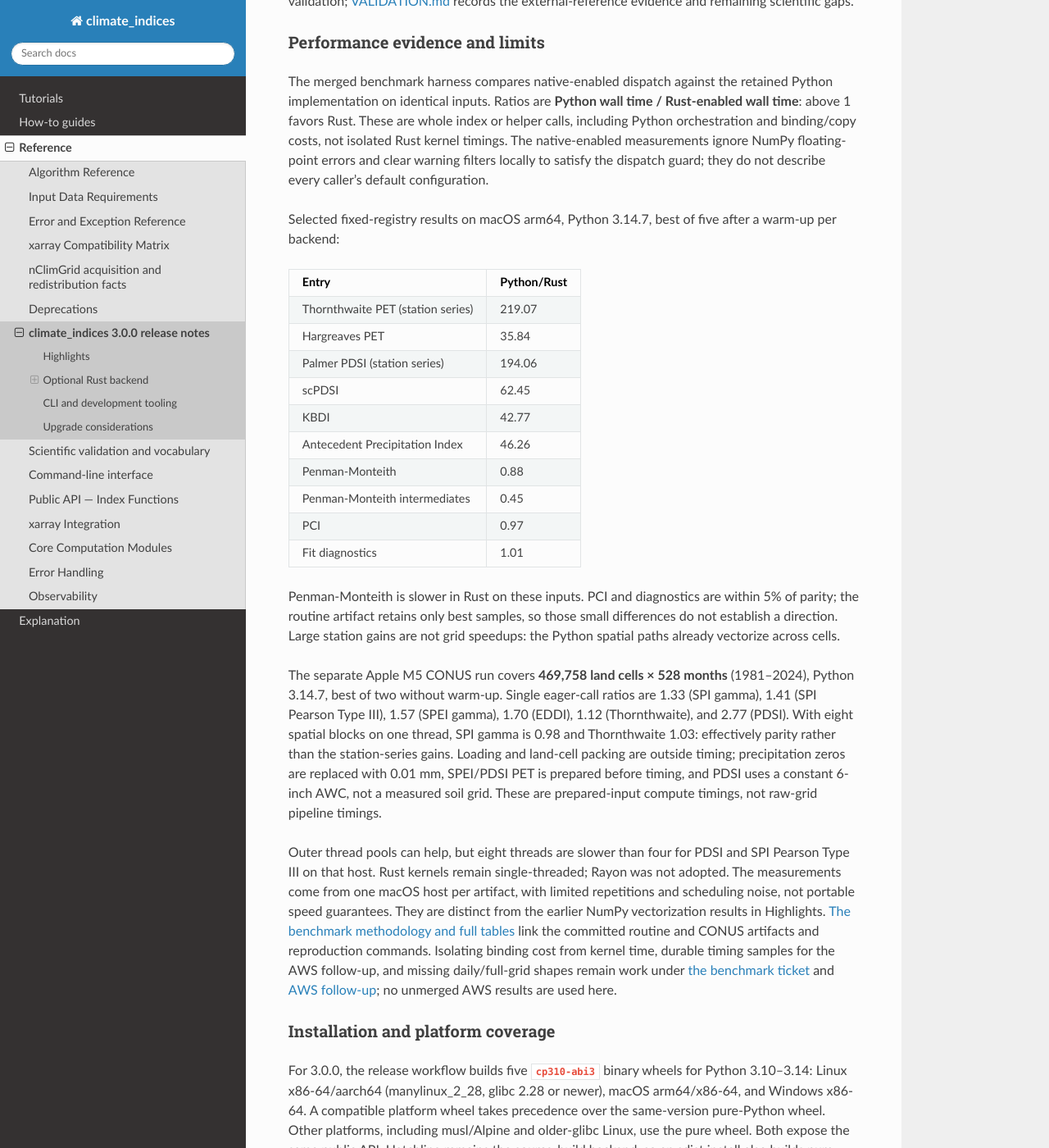
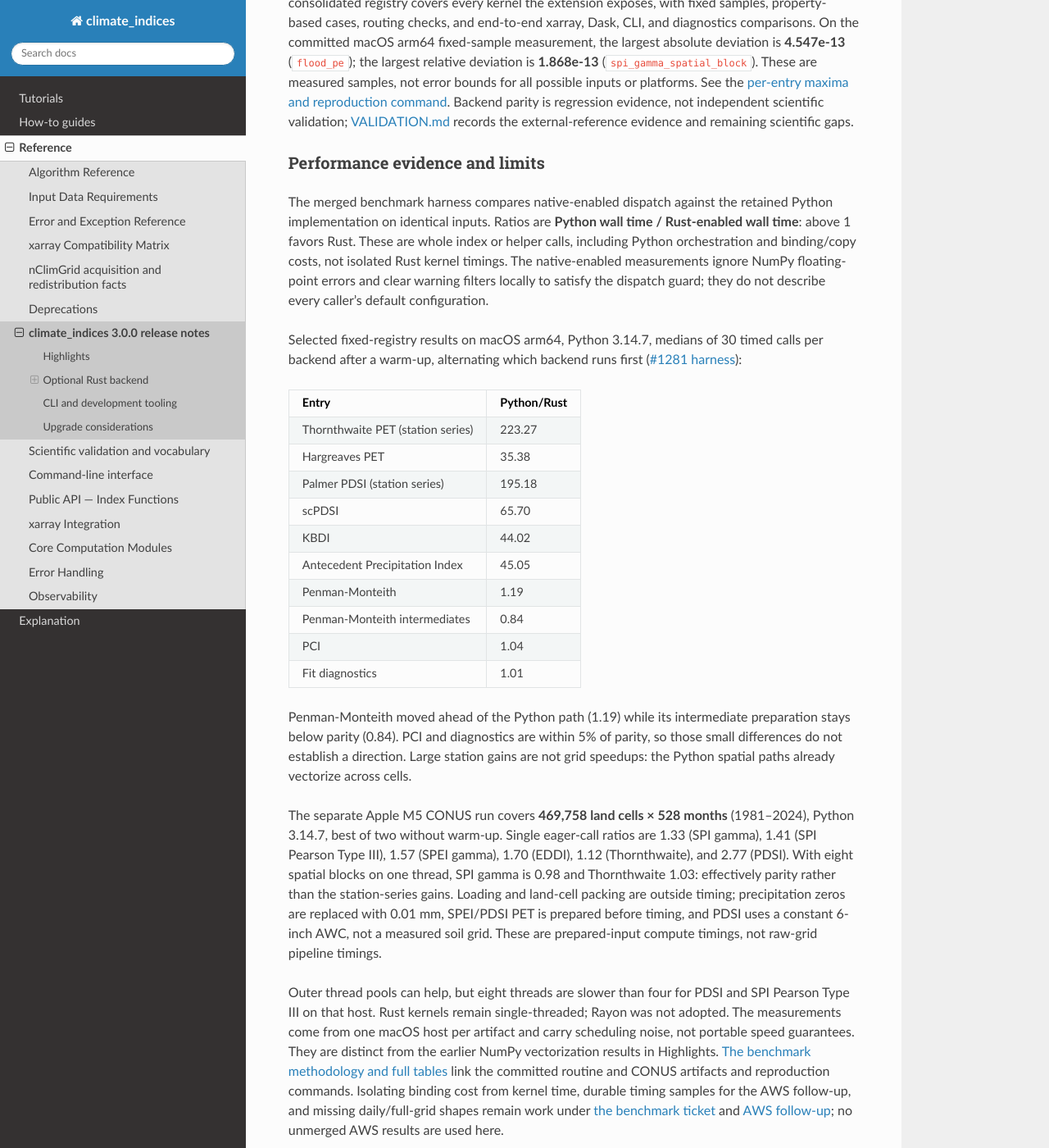
Before and after one commit to monocongo/climate_indices, a Sphinx documentation site: the page built from docs/release-notes-3.0.0.md, in a window 1280 px wide and 1400 px high, scrolled down 2059 px. Shown: the whole window at 82% size. Built offline with Sphinx 7.4.7 and the Read the Docs theme 3.1.0, drawn with Linux system fonts in a browser that asks for light colours; some of the changed text lies outside the part shown.

Commit message:
docs(release): reconcile 3.0.0 records with #1327 and #1328
Record the soil available-water-capacity ingest and the native dispatch/kernel rework in the 3.0.0 changelog, and mirror them in the curated release notes: state the landed Penman-Monteith and Pearson-fitted SPI ratios from the dispatch harness, and retire the claim that Penman-Monteith is slower in Rust.

```diff
--- a/docs/release-notes-3.0.0.md
+++ b/docs/release-notes-3.0.0.md
@@ -26,6 +26,13 @@
 - **Self-calibrated Palmer:** `scpdsi()` adds Wells-style self-calibration and a
   CLI path. Standard `pdsi()` also has a gridded xarray adapter; `scpdsi()` is
   NumPy-only.
+- **Soil water capacity for Palmer:** `climate_indices.aws_ingest` loads a soil
+  available-water-capacity source, converts it to millimetres of plant-available
+  water over a requested soil column, and harmonizes it onto the climate grid so it
+  can be passed to `pdsi()` or `scpdsi()` as the `awc` argument. USGS gNATSGO,
+  POLARIS, and a user-supplied STATSGO raster are registered, and an unavailable
+  source is reported rather than substituted. The optional raster dependencies ship
+  as the `aws` extra (#1327).
 - **More statistical options:** SPEI accepts the log-logistic distribution;
   `indices.standardized_index()` generalizes the non-negative series fitting
   pipeline to inputs such as runoff or streamflow. SPI can choose how zeros are
@@ -103,26 +110,28 @@
 floating-point errors and clear warning filters locally to satisfy the dispatch
 guard; they do not describe every caller's default configuration.
 
-Selected fixed-registry results on macOS arm64, Python 3.14.7, best of five
-after a warm-up per backend:
+Selected fixed-registry results on macOS arm64, Python 3.14.7, medians of 30 timed
+calls per backend after a warm-up, alternating which backend runs first
+([#1281 harness](https://github.com/monocongo/climate_indices/blob/main/benchmarks/README.md#dispatch-and-pm-optimization-1281--1324)):
 
 | Entry | Python/Rust |
 |---|---:|
-| Thornthwaite PET (station series) | 219.07 |
-| Hargreaves PET | 35.84 |
-| Palmer PDSI (station series) | 194.06 |
-| scPDSI | 62.45 |
-| KBDI | 42.77 |
-| Antecedent Precipitation Index | 46.26 |
-| Penman-Monteith | 0.88 |
-| Penman-Monteith intermediates | 0.45 |
-| PCI | 0.97 |
+| Thornthwaite PET (station series) | 223.27 |
+| Hargreaves PET | 35.38 |
+| Palmer PDSI (station series) | 195.18 |
+| scPDSI | 65.70 |
+| KBDI | 44.02 |
+| Antecedent Precipitation Index | 45.05 |
+| Penman-Monteith | 1.19 |
+| Penman-Monteith intermediates | 0.84 |
+| PCI | 1.04 |
 | Fit diagnostics | 1.01 |
 
-Penman-Monteith is slower in Rust on these inputs. PCI and diagnostics are
-within 5% of parity; the routine artifact retains only best samples, so those
-small differences do not establish a direction. Large station gains are not
-grid speedups: the Python spatial paths already vectorize across cells.
+Penman-Monteith moved ahead of the Python path (1.19) while its intermediate
+preparation stays below parity (0.84). PCI and diagnostics are within 5% of
+parity, so those small differences do not establish a direction. Large station
+gains are not grid speedups: the Python spatial paths already vectorize across
+cells.
 
 The separate Apple M5 CONUS run covers **469,758 land cells × 528 months**
 (1981–2024), Python 3.14.7, best of two without warm-up. Single eager-call
@@ -136,8 +145,8 @@
 
 Outer thread pools can help, but eight threads are slower than four for PDSI
 and SPI Pearson Type III on that host. Rust kernels remain single-threaded;
-Rayon was not adopted. The measurements come from one macOS host per artifact,
-with limited repetitions and scheduling noise, not portable speed guarantees.
+Rayon was not adopted. The measurements come from one macOS host per artifact
+and carry scheduling noise, not portable speed guarantees.
 They are distinct from the earlier NumPy vectorization results in Highlights.
 [The benchmark methodology and full tables](https://github.com/monocongo/climate_indices/blob/main/benchmarks/README.md#rust-kernels-vs-the-python-reference-across-the-parity-registry-rust-011)
 link the committed routine and CONUS artifacts and reproduction commands.
```
Also changed, not shown: CHANGELOG.md (+24 -0 lines), docs/release-story-notes.md (+4 -4 lines).
